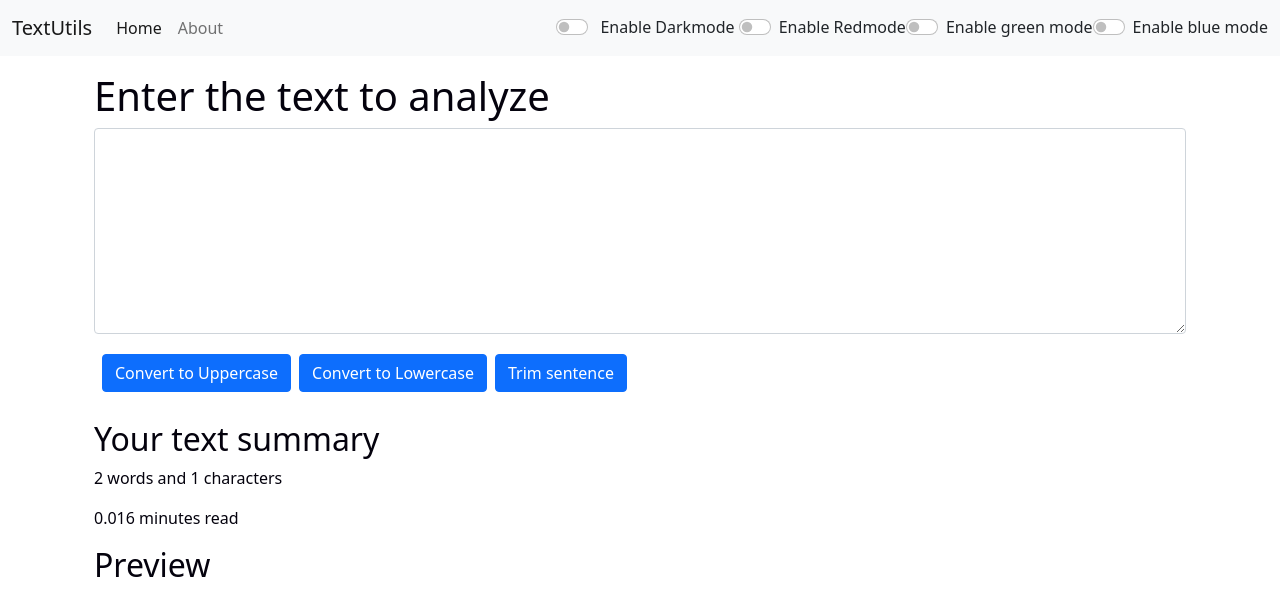
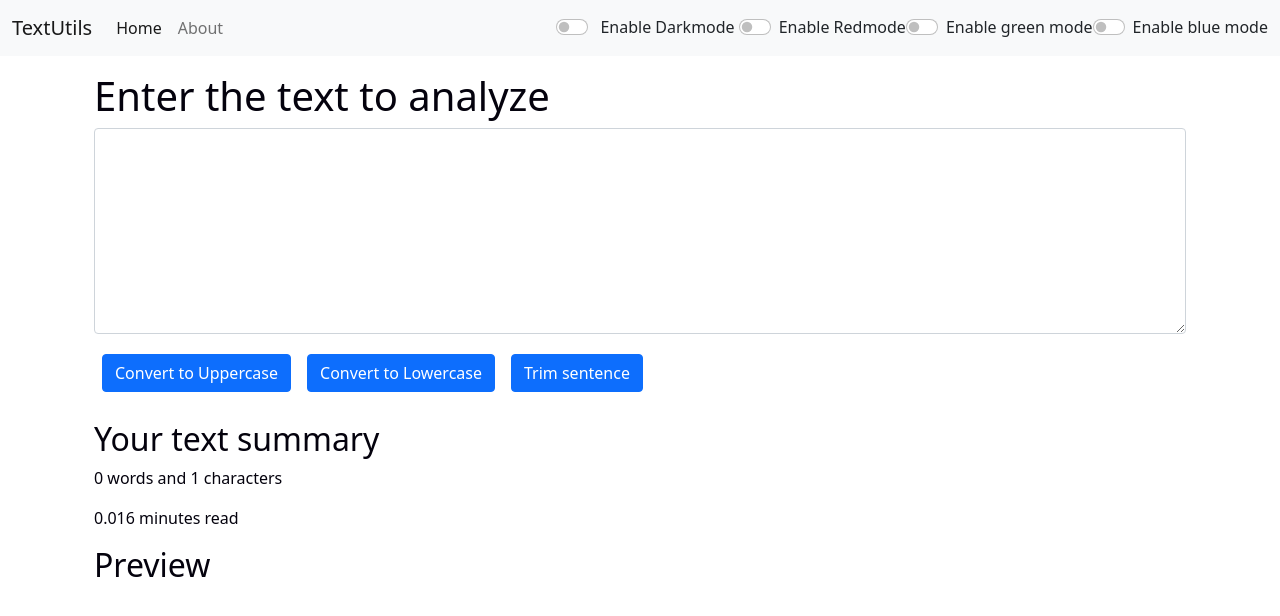
Before and after one commit to devononymous/TextUtils-React, a React (Create React App) app: page / in a window 1280 px wide. Shown: the top 616 px of the page. Built offline with nearby package versions, Linux system fonts and the light colour scheme.

Commit message:
Update Textform.js
1 .made changes with the word counter

```diff
--- a/src/components/Textform.js
+++ b/src/components/Textform.js
@@ -40,14 +40,14 @@
         <textarea className = "form-control" value={text}  style={{backgroundColor:props.mode==='dark'?'grey':'white', color:props.mode==='dark'?'white':'#04020d' }} onChange={handleOnChange} id = "exampleFormControlTextarea1" rows = "8" > </textarea>
         </div>
         <button className = "btn btn-primary mx-2  my-1" onClick={handleUpClick} > Convert to Uppercase </button>
-        <button className = "btn btn-primary" onClick={handleloClick} > Convert to Lowercase </button>
+        <button className = "btn btn-primary mx-2 my-1" onClick={handleloClick} > Convert to Lowercase </button>
         <button className = "btn btn-primary mx-2 my-1" onClick={handlespaces}  > Trim sentence</button>
 
         </div>
 
         <div className="container my-4"  style={{color:props.mode==='dark'?'white':'#04020d'}} >
             <h2>Your text summary</h2>
-            <p>{text.split(" ").length } words and {text.length} characters</p>
+            <p>{text.split(" ").filter((element)=>{return element.length!=0}).length}  words and {text.length} characters</p>
             <p>{ 0.008 * text.split(" ").length} minutes read</p>
             <h2>Preview</h2>
             <p>{text.length>0?text:"Enter something to preview"}</p>
```
